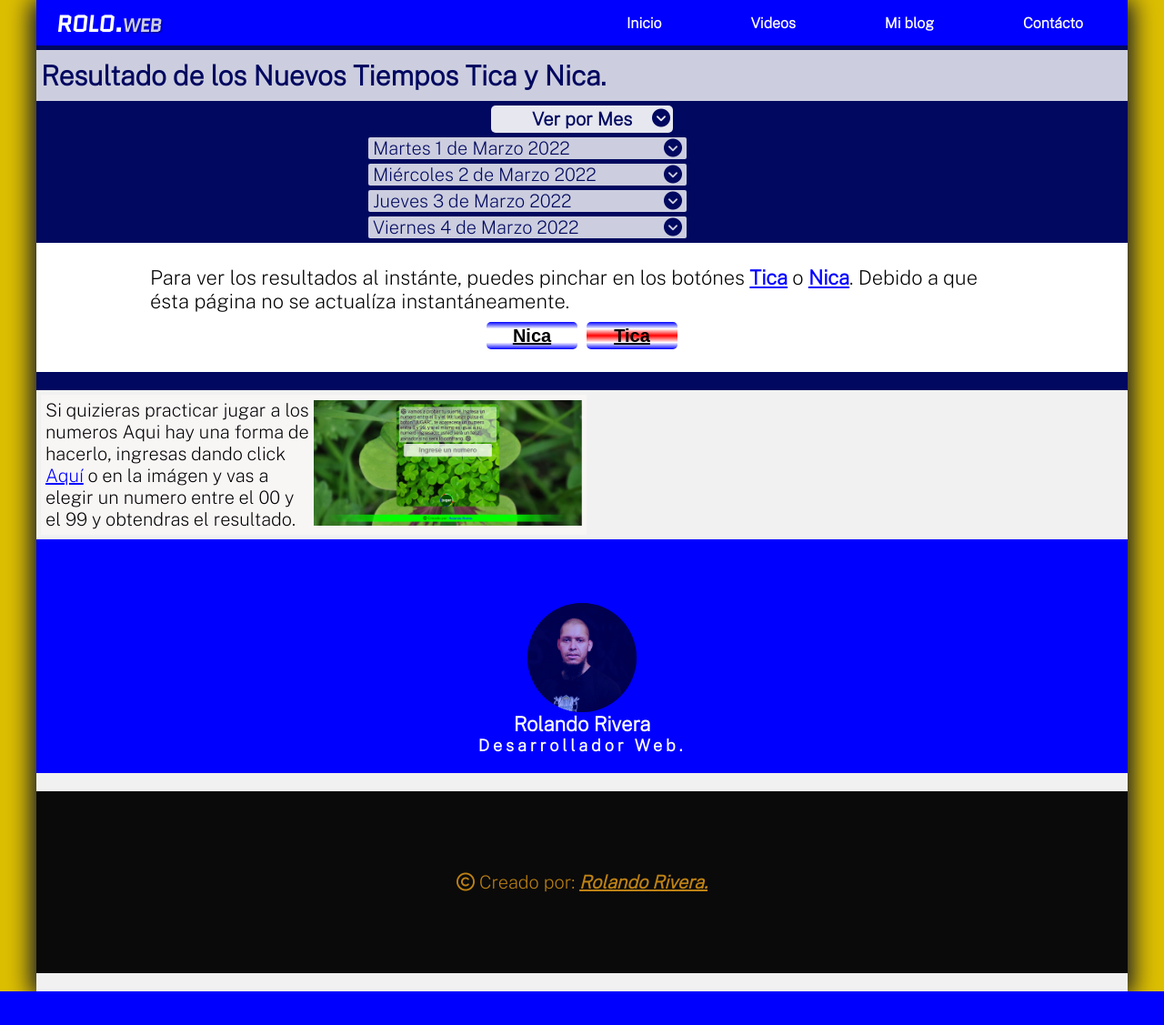
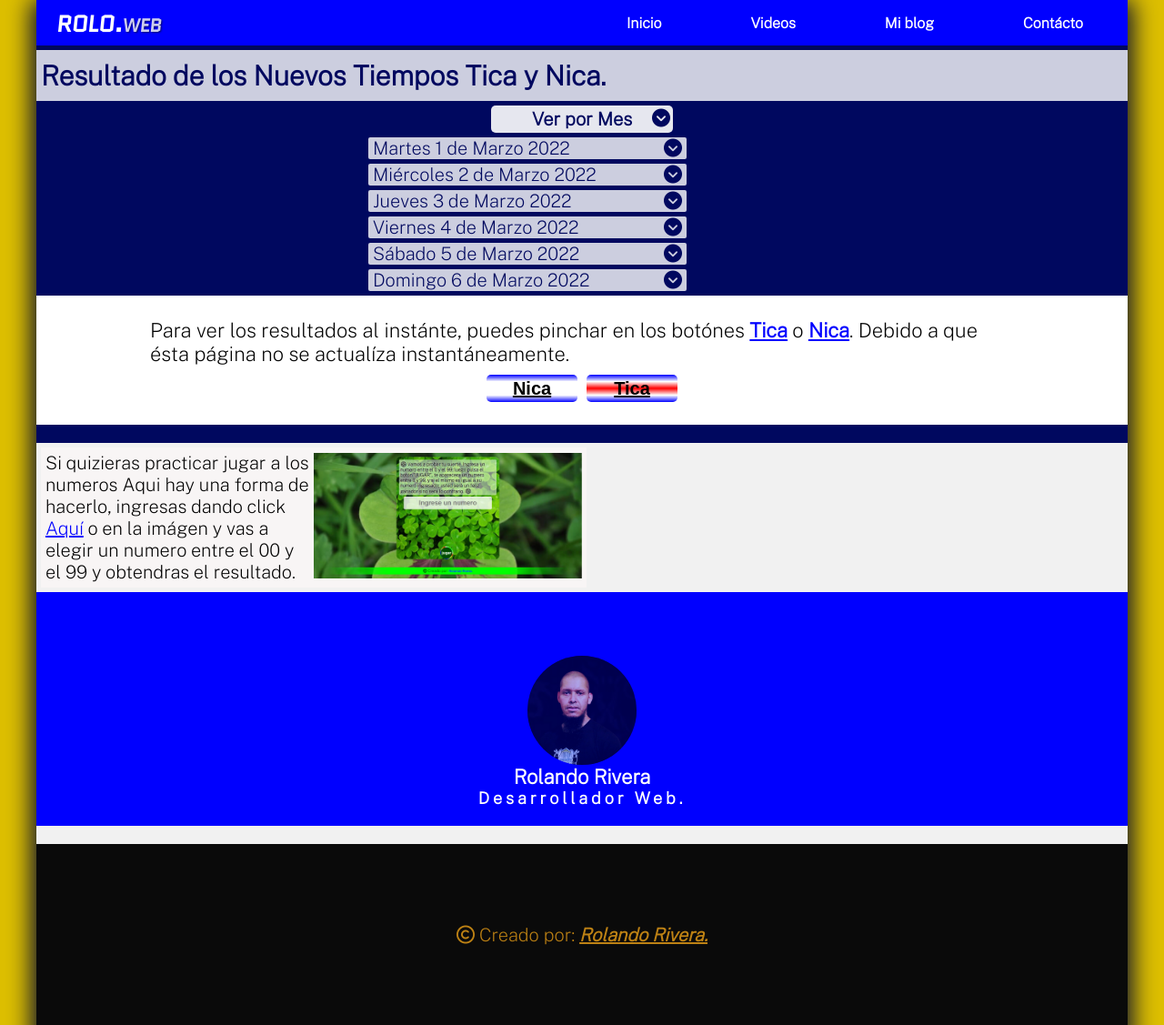
Before and after one commit to rolandoWe/roloweb, a PHP site: page /tiempos.php in a window 1280 px wide. Shown: the top 1127 px of the page at 91% size. Before the commit the page ends 1090 px from the top, so only its background shows below. Run offline with PHP 8.4, Linux system fonts and the light colour scheme; some libraries are stand-ins or nearby versions.

Commit message:
Add files via upload

```diff
--- a/tiemXmes/tiempoMarzo2022.php
+++ b/tiemXmes/tiempoMarzo2022.php
@@ -179,3 +179,93 @@
         </div>
 
 </div>
+<div class="grupo_datos marzo">
+        <p class="flecha">Sábado 5 de Marzo 2022<i class="fas fa-chevron-circle-down"></i></p>
+        <div class="datos">
+            <p>Nicaragua</p>
+            <table class="tabla">
+                <tr>
+                    <td>11 am</td>
+                    <td>Salió</td>
+                    <td>45</td>
+                </tr>
+                <tr>
+                    <td>3 pm</td>
+                    <td>Salió</td>
+                    <td>80</td>
+                </tr>
+                 <tr>
+                    <td>6 pm</td>
+                    <td>Salió</td>
+                    <td>23</td>
+                </tr>
+                <tr>
+                    <td>9 pm</td>
+                    <td>Salió</td>
+                    <td>54</td>
+                </tr>
+            </table>
+            <p>Costa Rica</p>
+            <table class="tabla">
+               <tr>
+                   <td>1 pm</td>
+                   <td>Salió</td>
+                   <td>28</td>
+                   <td class="col_celda"> <span class="bola_B">Bola</span> </td>
+               </tr>
+               <tr>
+                   <td>7 pm</td>
+                   <td>Salió</td>
+                   <td>94</td>
+                   <td class="col_celda"> <span class="bola_B">Bola</span> </td>
+               </tr>
+
+            </table>
+        </div>
+
+</div>
+<div class="grupo_datos marzo">
+        <p class="flecha">Domingo 6 de Marzo 2022<i class="fas fa-chevron-circle-down"></i></p>
+        <div class="datos">
+            <p>Nicaragua</p>
+            <table class="tabla">
+                <tr>
+                    <td>11 am</td>
+                    <td>Salió</td>
+                    <td>52</td>
+                </tr>
+                <tr>
+                    <td>3 pm</td>
+                    <td>Salió</td>
+                    <td>82</td>
+                </tr>
+                 <!-- <tr>
+                    <td>6 pm</td>
+                    <td>Salió</td>
+                    <td>23</td>
+                </tr>       -->
+                <tr>
+                    <td>9 pm</td>
+                    <td>Salió</td>
+                    <td>69</td>
+                </tr>
+            </table>
+            <p>Costa Rica</p>
+            <table class="tabla">
+               <tr>
+                   <td>1 pm</td>
+                   <td>Salió</td>
+                   <td>65</td>
+                   <td class="col_celda"> <span class="bola_B">Bola</span> </td>
+               </tr>
+               <tr>
+                   <td>7 pm</td>
+                   <td>Salió</td>
+                   <td>43</td>
+                   <td class="col_celda"> <span class="bola_B">Bola</span> </td>
+               </tr>
+
+            </table>
+        </div>
+
+</div>
```
